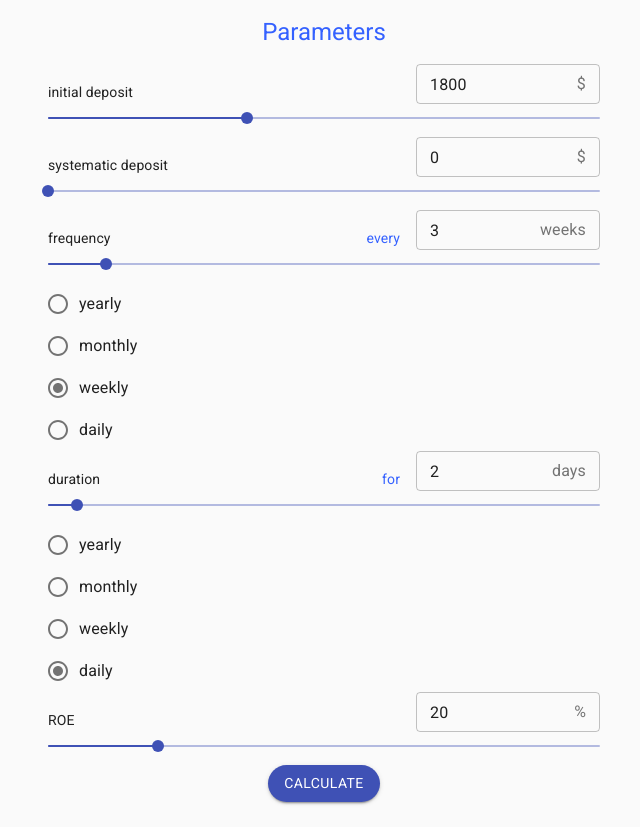
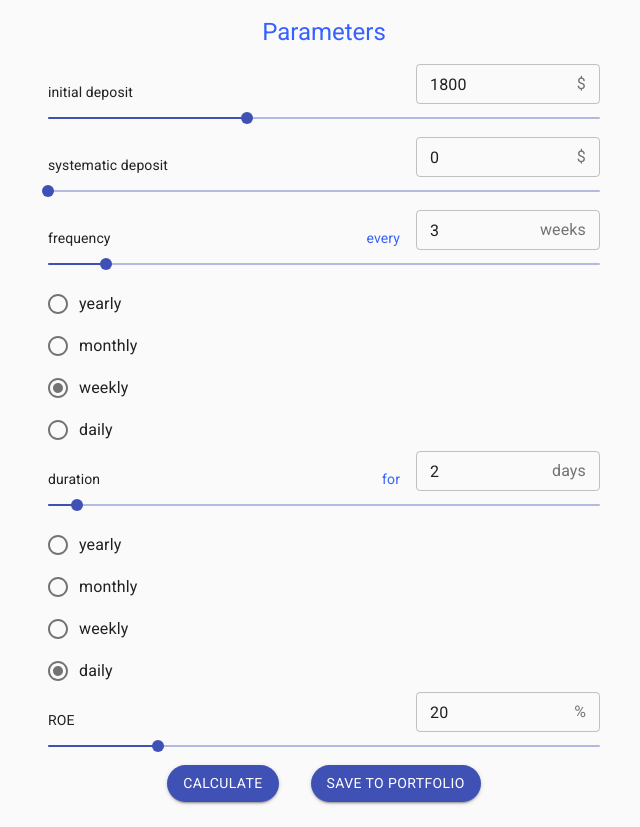
Before and after one commit to b-chmiel/metis-finance-calculator-ui, a React (Create React App) app: page / in a window 1280 px wide. Shown: the whole page, without its empty margins (316-956 px from the left). Built offline with nearby package versions, Linux system fonts and the light colour scheme; no server answers.

Commit message:
Add alert

```diff
--- a/package.json
+++ b/package.json
@@ -5,6 +5,7 @@
     "dependencies": {
         "@material-ui/core": "^4.11.0",
         "@material-ui/icons": "^4.9.1",
+        "@material-ui/lab": "^4.0.0-alpha.56",
         "@testing-library/jest-dom": "^5.11.0",
         "@testing-library/react": "^10.4.3",
         "@testing-library/user-event": "^12.0.11",
--- a/src/views/InvestmentView/InvestmentView.tsx
+++ b/src/views/InvestmentView/InvestmentView.tsx
@@ -1,4 +1,4 @@
-import {Box, Button, CircularProgress, Container} from '@material-ui/core';
+import {Box, Button, CircularProgress, Container, Snackbar} from '@material-ui/core';
 import React, {useEffect, useState} from 'react';
 import {InvestmentInfo} from './InvestmentInfo';
 import {NavBar} from '../../components/NavBar/NavBar';
@@ -8,6 +8,7 @@ import {useInvestmentsAPI} from '../../hooks/useInvestmentsAPI';
 import {Separator} from '../../components/Separator/Separator';
 import {InvestmentParameters} from '../../api/investmentsAPI.types';
 import {inYears} from '../../helpers/inYears';
+import {Alert} from '@material-ui/lab';
 
 const mockedParameters: InvestmentParameters = {
     initialDepositValue: 1800,
@@ -38,8 +39,27 @@ export const InvestmentView: React.FC = () => {
         });
     };
 
+    const [open, setOpen] = useState(false);
+
+    const handleClick = () => {
+        setOpen(true);
+    };
+
+    const handleClose = (event?: React.SyntheticEvent, reason?: string) => {
+        if (reason === 'clickaway') {
+            return;
+        }
+
+        setOpen(false);
+    };
+
     return (
         <>
+            <Snackbar open={open} autoHideDuration={6000} onClose={handleClose}>
+                <Alert onClose={handleClose} severity="success">
+                    Saved to portfolio!
+                </Alert>
+            </Snackbar>
             {false && (
                 <NavBar />
             ) /* This is so that the pipeline will not complain about unused component. It will be activated for auth when it's done.*/}
@@ -62,6 +82,17 @@ export const InvestmentView: React.FC = () => {
                     >
                         Calculate
                     </Button>
+
+                    <Button
+                        type={'submit'}
+                        disabled={isFetching}
+                        variant={'contained'}
+                        color={'primary'}
+                        style={{borderRadius: 25, marginLeft: 32}}
+                        onClick={handleClick}
+                    >
+                        Save to portfolio
+                    </Button>
                 </Box>
             </Container>
         </>
```
Also changed, not shown: 1 other file (tests, documents, lock files or other folders).
